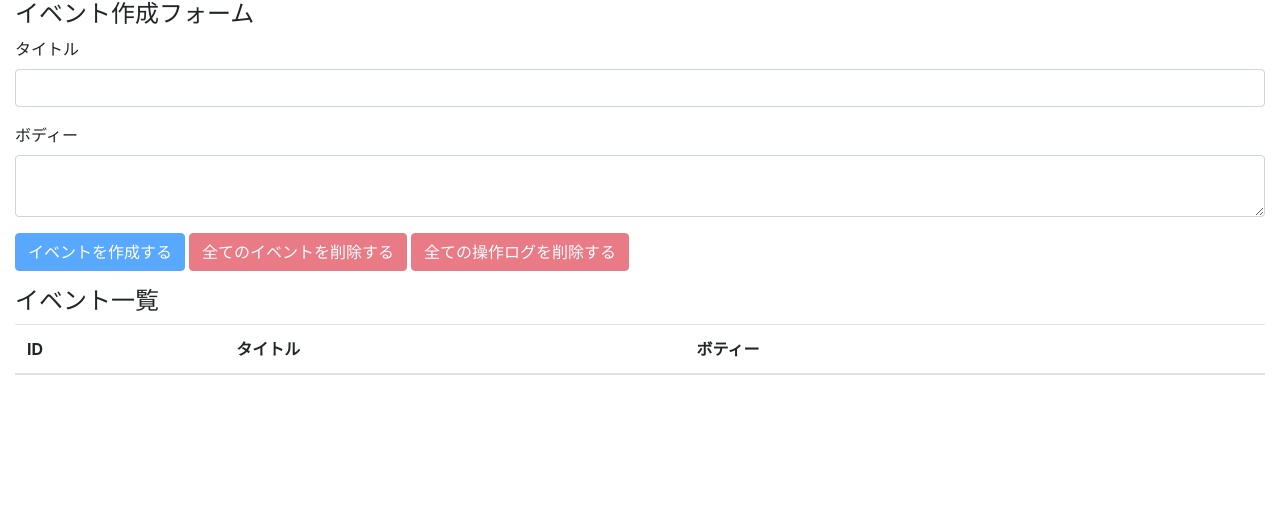
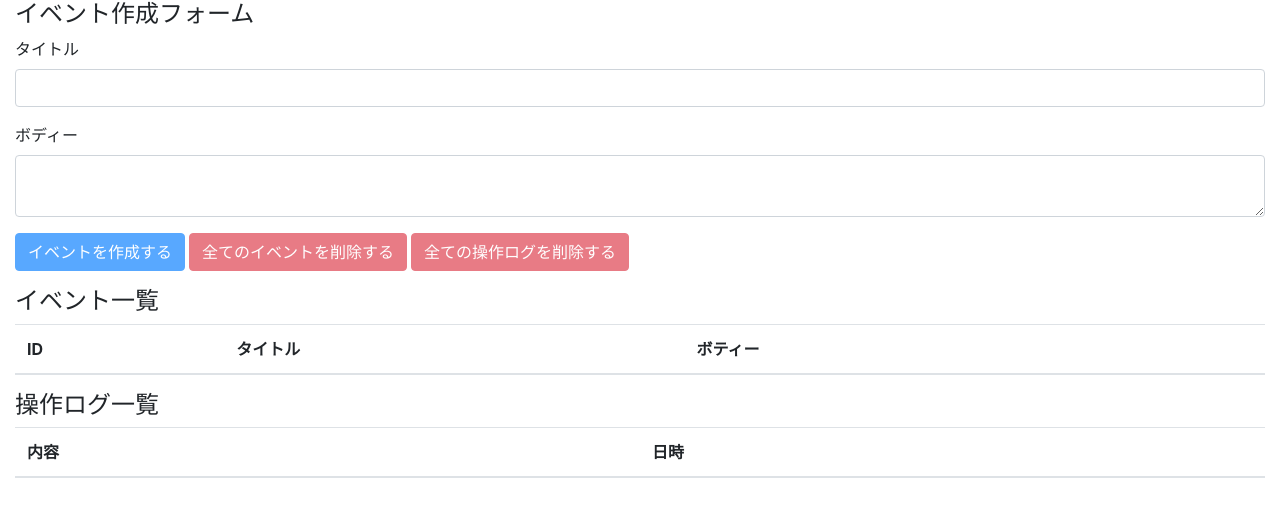
Before and after one commit to RyosukeSomeya/react-hooks-sample, a React (Create React App) app: page / in a window 1280 px wide. Shown: the top 516 px of the page. Built offline with nearby package versions, Linux system fonts and the light colour scheme.

Commit message:
implement dispaly all operation logs

```diff
--- a/src/componentes/App.js
+++ b/src/componentes/App.js
@@ -2,6 +2,7 @@
 import 'bootstrap/dist/css/bootstrap.min.css';
 import Events from './Events';
 import EventForm from './EventForm';
+import OperationLogs from './OperationLogs';
 import AppContext from '../contexts/AppContext';
 import reducer from '../reducers';
 
@@ -19,6 +20,7 @@
       <div className="container-fluid">
         <EventForm />
         <Events />
+        <OperationLogs />
       </div>
     </AppContext.Provider>
   );
--- a/src/componentes/EventForm.js
+++ b/src/componentes/EventForm.js
@@ -38,7 +38,7 @@
       dispatch({ type: DELETE_ALL_EVENTS });
       dispatch({
         type: ADD_OPERATION_LOG,
-        description: 'イベントを削除しました',
+        description: '全てのイベントを削除しました',
         operated_at: timeCurrentIso8601(),
       });
     }
--- /dev/null
+++ b/src/componentes/OperationLog.js
@@ -0,0 +1,12 @@
+import React from 'react';
+
+const OperationLog = ({ operationLog }) => {
+  return (
+    <tr>
+      <td>{operationLog.description}</td>
+      <td>{operationLog.operated_at}</td>
+    </tr>
+  );
+};
+
+export default OperationLog;
--- /dev/null
+++ b/src/componentes/OperationLogs.js
@@ -0,0 +1,27 @@
+import React, { useContext } from 'react';
+import OperationLog from './OperationLog';
+import AppContext from '../contexts/AppContext';
+
+const OperationLogs = () => {
+  const { state } = useContext(AppContext);
+  return (
+    <>
+      <h4 className="mt-3">操作ログ一覧</h4>
+      <table className="table table-hover">
+        <thead>
+          <tr>
+            <th>内容</th>
+            <th>日時</th>
+          </tr>
+        </thead>
+        <tbody>
+          {state.operationLogs.map((operationLog, index) => {
+            return <OperationLog key={index} operationLog={operationLog} />;
+          })}
+        </tbody>
+      </table>
+    </>
+  );
+};
+
+export default OperationLogs;
```
